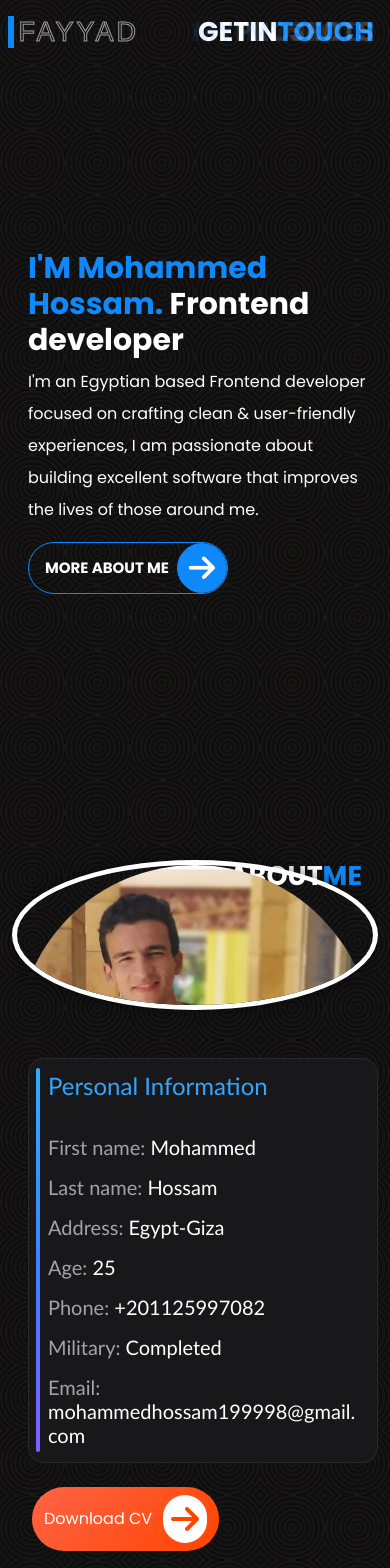
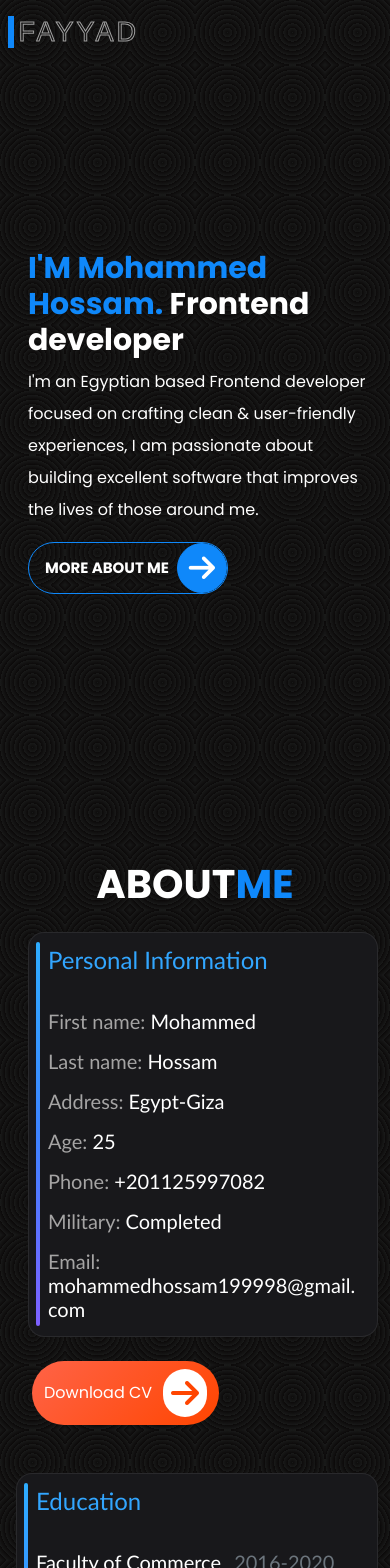
Before and after one commit to MohammedHossam1/myprofolio, a React (Create React App) app: page / in a window 390 px wide. Shown: the top 1568 px of the page. Built offline with nearby package versions, Linux system fonts and the light colour scheme; a web font is replaced by a local one.

Commit message:
fixed the absolute of the section head issue

```diff
--- a/src/Components/About/About.jsx
+++ b/src/Components/About/About.jsx
@@ -1,4 +1,3 @@
-import mo from "../../assets/bg.jpg";
 import { motion } from "framer-motion";
 import "./About.css";
 
@@ -14,7 +13,9 @@ export default function About() {
         initial={{ opacity: 0 }}
         whileInView={{ opacity: 1 }}
         transition={{ duration: 1, ease: "easeOut", delay: 0.3 }}
-        className="position-absolute mobheadline end-0 top-0 m-3"
+        className=" mobheadline  m-3"
+        viewport={{ once: true }}
+
       >
         ABOUT<span className="about-span">ME</span>
       </motion.h1>
@@ -35,16 +36,18 @@ export default function About() {
           viewport={{ once: true }}
           className="w-100 justify-content-center  d-flex align-items-center myimgcontainer"
         >
-          <div className="myimg  rounded-circle">
+          {/* <div className="  rounded-circle  border border-3"
+          style={{width:"150px",height:"150px"}}
+          >
             <img
               src={mo}
               alt="Profile"
-              className="w-100 rounded-circle"
+              className="w-100 rounded-circle bg-red-900"
               id="myImage"
             />
-          </div>
+          </div> */}
         </motion.div>
-        <div className="row position-relative mt-5">
+        <div className="row position-relative mt-2">
           <motion.div
             initial={{ opacity: 0, x: -100 }}
             whileInView={{ opacity: 1, x: 0 }}
--- a/src/Components/Contact/Contact.jsx
+++ b/src/Components/Contact/Contact.jsx
@@ -53,7 +53,7 @@ export default function Contact() {
 
   return (
     <motion.div
-      className="contact my-lg-5 py-5"
+      className="contact my-lg-5 py-5 relative"
       initial={{ opacity: 0 }}
       whileInView={{ opacity: 1 }}
       viewport={{ once:true }}
@@ -62,7 +62,7 @@ export default function Contact() {
       <ToastContainer />
       {/* Title for mobile */}
       <motion.h1
-        className="position-absolute fw-bold mobheadline end-0 top-0 m-3"
+        className=" fw-bold mobheadline 1 end-0 top-0 m-3"
         initial={{ opacity: 0, x: 20 }}
         whileInView={{ opacity: 1, x: 0 }}
         transition={{ duration: 0.5 }}
--- a/src/Components/Home.jsx
+++ b/src/Components/Home.jsx
@@ -10,7 +10,7 @@ export default function Home() {
 
   return (
     <>
-      <section id="header">
+      <section >
         <NavBar />
       </section>
       <section id="header">
--- a/src/Components/Projects/Projects.jsx
+++ b/src/Components/Projects/Projects.jsx
@@ -12,6 +12,7 @@ import imgMeals from "../../assets/projects/meals.png";
 import imgPortfolio from "../../assets/projects/protofolio.png";
 import shgrade from "../../assets/projects/shgrade.png";
 import imgWeather from "../../assets/projects/weather.png";
+import {motion} from 'framer-motion'
 
 // Project data
 const projects = [
@@ -21,7 +22,7 @@ const projects = [
     codeLink: "https://e-commercy.vercel.app/",
     demoLink: "https://mohammedhossam1.github.io/ECommercy/",
     description: "An advanced e-commerce platform for online shopping.",
-    skills: ["HTML","CSS","JS","React", "Bootstrap", "JavaScript"],
+    skills: ["HTML", "CSS", "JS", "React", "Bootstrap", "JavaScript"],
   },
   {
     title: "Youtubeclone",
@@ -29,7 +30,7 @@ const projects = [
     codeLink: "https://github.com/MohammedHossam1/Youtubeclone",
     demoLink: "https://amboba.vercel.app/",
     description: "A clone of YouTube with search and video playback features.",
-    skills: ["HTML","CSS","JS","React","MUI", "YouTube API"],
+    skills: ["HTML", "CSS", "JS", "React", "MUI", "YouTube API"],
   },
   {
     title: "Weather",
@@ -37,7 +38,7 @@ const projects = [
     codeLink: "https://github.com/MohammedHossam1/weather/",
     demoLink: "https://mohammedhossam1.github.io/weather/",
     description: "A weather app showing live forecasts.",
-    skills: ["HTML","CSS","JS","React", "API Integration"],
+    skills: ["HTML", "CSS", "JS", "React", "API Integration"],
   },
   {
     title: "Portfolio",
@@ -45,7 +46,7 @@ const projects = [
     codeLink: "https://github.com/MohammedHossam1/DevFolio",
     demoLink: "https://mohammedhossam1.github.io/DevFolio/",
     description: "A personal portfolio showcasing projects and skills.",
-    skills: ["HTML", "CSS", "JavaScript","Bootstrap"],
+    skills: ["HTML", "CSS", "JavaScript", "Bootstrap"],
   },
   {
     title: "Meals",
@@ -53,7 +54,7 @@ const projects = [
     codeLink: "https://github.com/MohammedHossam1/Meals",
     demoLink: "https://mohammedhossam1.github.io/Meals/",
     description: "A recipe app displaying popular meal ideas.",
-    skills: ["HTML", "CSS", "JavaScript", "React","API Integration"],
+    skills: ["HTML", "CSS", "JavaScript", "React", "API Integration"],
   },
   {
     title: "Bakery",
@@ -69,7 +70,7 @@ const projects = [
     codeLink: "https://github.com/MohammedHossam1/Bookmarker",
     demoLink: "https://mohammedhossam1.github.io/Bookmarker/",
     description: "An app to manage and organize bookmarks.",
-    skills: ["HTML","CSS","Bootstrap", "JavaScript"],
+    skills: ["HTML", "CSS", "Bootstrap", "JavaScript"],
   },
   {
     title: "GreenCar",
@@ -77,15 +78,37 @@ const projects = [
     codeLink: null,
     demoLink: "https://greencar.app/",
     description: "An application for car rentals.",
-    skills: ["HTML","CSS","Tailwind", "JavaScript","Zod","React use form","Nextjs","UI Design", "Responsive Layout"],
+    skills: [
+      "HTML",
+      "CSS",
+      "Tailwind",
+      "JavaScript",
+      "Zod",
+      "React use form",
+      "Nextjs",
+      "UI Design",
+      "Responsive Layout",
+    ],
   },
   {
     title: "Shgrade",
     imgSrc: shgrade,
     codeLink: null,
     demoLink: "https://shgrade.serv5.com.eg/",
-    description: "An e-commerce store specializing in phones and electronics. It offers users a seamless shopping experience with several features that enhance convenience, including:Multiple Payment Gateways: To facilitate online payments through various methods.Product Filtering: Allowing users to filter products by category, price, brand, and more, making it easier to find the right item.Authentication System (Auth): Enabling users to register and log in to track their orders and manage their data.Shopping Cart: For adding products and adjusting quantities easily.Wishlist: Allowing users to save their favorite products for later review and more...",
-    skills: ["HTML","CSS","Tailwind","JavaScript","Zod","React use form","Zustand","Next.js", "API Integration", "Teamwork"],
+    description:
+      "An e-commerce store specializing in phones and electronics. It offers users a seamless shopping experience with several features that enhance convenience, including:Multiple Payment Gateways: To facilitate online payments through various methods.Product Filtering: Allowing users to filter products by category, price, brand, and more, making it easier to find the right item.Authentication System (Auth): Enabling users to register and log in to track their orders and manage their data.Shopping Cart: For adding products and adjusting quantities easily.Wishlist: Allowing users to save their favorite products for later review and more...",
+    skills: [
+      "HTML",
+      "CSS",
+      "Tailwind",
+      "JavaScript",
+      "Zod",
+      "React use form",
+      "Zustand",
+      "Next.js",
+      "API Integration",
+      "Teamwork",
+    ],
   },
 ];
 
@@ -103,9 +126,15 @@ export default function Projects() {
 
   return (
     <div className="projects my-lg-5 py-5" id="projects">
-      <h1 className="position-absolute z-3 m-3 top-0 end-0 mobheadline text-center fw-bold fa-3x">
+      <motion.h1
+        initial={{ y: -40, opacity: 0 }}
+        whileInView={{ y: 0, opacity: 1 }}
+        viewport={{ once: true }}
+        transition={{ duration: 1 }}
+        className="m-3  mobheadline  fw-bold "
+      >
         <span className="proj-span">MY</span>PROJECTS
-      </h1>
+      </motion.h1>
       <div className="my-4">
         <h1 className="bigheadline text-center my-5 fw-bold fa-3x">
           <span className="proj-span">MY</span>PROJECTS
--- a/src/Components/Skills/Skills.jsx
+++ b/src/Components/Skills/Skills.jsx
@@ -16,9 +16,15 @@ import './Skills.css';
 export default function Skills() {
   return (
     <div className="skills my-lg-5 py-5">
-      <h1 className="position-absolute  m-3 z-3 top-0 end-0 mobheadline text-center fw-bold fa-3x">
+      <motion.h1
+      initial={{y:-40,opacity:0}}
+      whileInView={{y:0,opacity:1}}
+      viewport={{once:true}}
+      transition={{duration: 1 }}
+
+      className="m-3 mobheadline  fw-bold ">
         <span className="proj-span">MY</span>SKILLS
-      </h1>
+      </motion.h1>
       <div className="my-5">
         <h1 className="text-center my-5 bigheadline fw-bold fa-3x">
           <span className="skill-span">MY</span>SKILLS
@@ -45,6 +51,8 @@ export default function Skills() {
               initial={{ opacity: 0, y: 20 }}
               whileInView={{ opacity: 1, y: 0 }}
               transition={{ delay: index * 0.2, duration: 0.2 }}
+              viewport={{once:true}}
+
             >
               <div className="border m-1 rounded-2 skill-icon">
                 <img src={skill.src} className="w-100" alt={skill.alt} />
--- a/src/index.css
+++ b/src/index.css
@@ -172,8 +172,8 @@ body{
   }
 
   .myimg {
-    width: 1530px;
-    height: 150px;
+    width: 10px;
+    height: 10px;
   }
 
   .home-p {
@@ -186,7 +186,7 @@ body{
   }
   .mobheadline {
     display: block;
-    font-size: 27px !important;
+    font-size: 40px !important;
   }
   .contact h2 {
     display: none;
@@ -234,7 +234,8 @@ body{
   }
   .mobheadline {
     display: block;
-    font-size: 27px !important;
+    font-size: 40px !important;
+    text-align: center;
   }
 
   .contact .social {
```
